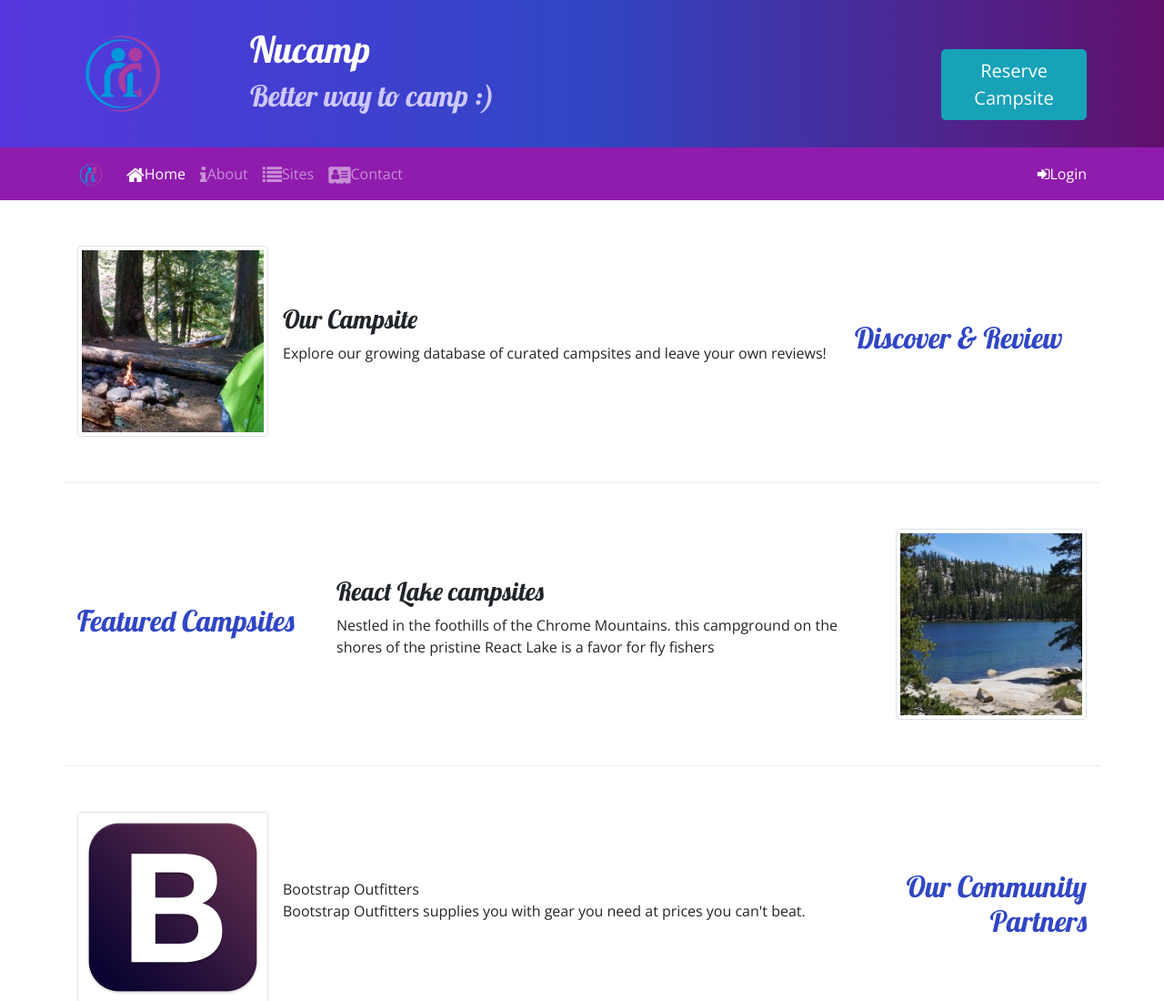
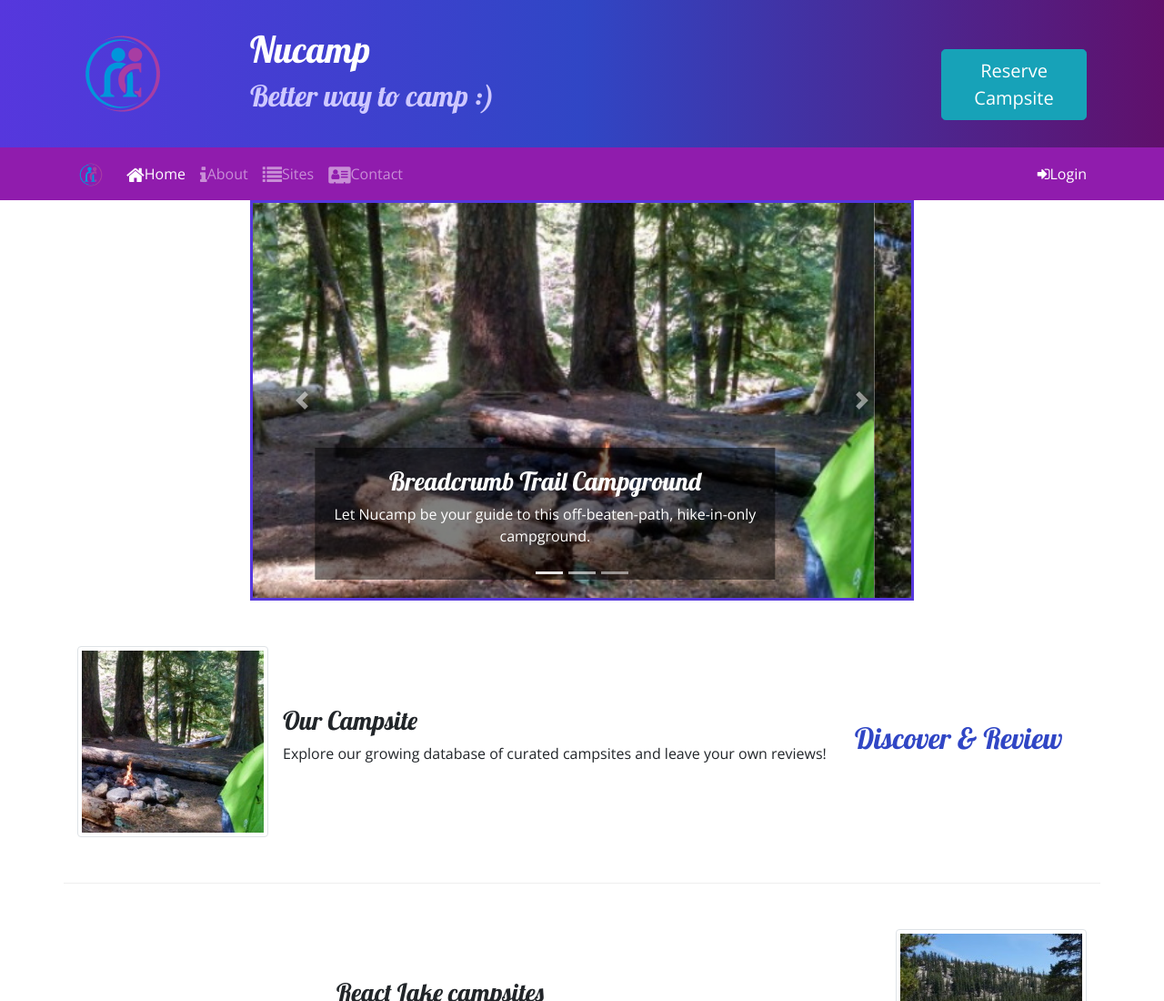
Before and after one commit to accountdaniel/camp-nucamp, a website: page index.html in a window 1280 px wide. Shown: the top 1100 px of the page at 91% size. Drawn offline with nearby package versions, Linux system fonts and the light colour scheme.

Commit message:
carousel

```diff
--- a/index.html
+++ b/index.html
@@ -99,6 +99,57 @@
     </div>
 
     <div class="container">
+        <div class="row row content">
+            <div class="col-md-8 mx-auto">
+                <div id="homeCarousel" class="carousel slide" data-ride="carousel">
+
+                    <ol class="carousel-indicators">
+                        <li data-target="#homeCarousel" data-slide-to="0" class="active"></li>
+                        <li data-target="#homeCarousel" data-slide-to="1"></li>
+                        <li data-target="#homeCarousel" data-slide-to="2"></li>
+                    </ol>
+
+                    <div class="carousel-inner">
+                        <div class="carousel-item active">
+                            <img class="d-block w-100" src="img/breadcrumb-trail.jpg" alt="Breadcrumb Trail Campground" />
+                            <div class="carousel-caption">
+                                <h3>Breadcrumb Trail Campground</h3>
+                                <p class="d-none d-sm-block">Let Nucamp be your guide to this off-beaten-path, hike-in-only campground.</p>
+                            </div>
+                        </div>
+                        <div class="carousel-item">
+                            <img class="d-block w-100" src="img/react-lake.jpg" alt="React lake" />
+                            <div class="carousel-caption">
+                                <h3>React Lake Campground</h3>
+                                <p class="d-none d-sm-block">Nestled in the foothills of the Chrome Mountains, this campground on the shores of the pristine React Lake is a favorite for fly fishers.</p>
+                            </div>
+                        </div>
+                        <div class="carousel-item">
+                            <img class="d-block w-100" src="img/chrome-river.jpg" alt="chrome river campground" />
+                            <div class="carousel-caption">
+                                <h3>Chrome River Campground</h3>
+                                <p class="d-none d-sm-block">Spend a few sunny days and starry nights beneath a canopy of old-growth firs at this enchanting spot by the Chrome River.</p>
+                            </div>
+                        </div>
+                    </div>
+                    <a class="carousel-control-prev" href="#homeCarousel" role="button" data-slide="prev">
+                        <span class="carousel-control-prev-icon"></span>
+                        <span class="sr-only">Previous</span>
+                    </a>
+                    <a class="carousel-control-next" href="#homeCarousel" role="button" data-slide="next">
+                        <span class="carousel-control-next-icon"></span>
+                        <span class="sr-only">Next</span>
+                    </a>
+
+
+                </div>
+
+
+
+            </div>
+        </div>
+
+
         <div class="row row-content align-items-center">
             <div class="col-sm-4 order-sm-last col-md-3">
                 <h2>Discover & Review</h2>
--- a/style.css
+++ b/style.css
@@ -43,3 +43,11 @@ footer {
     border-top: none;
     padding: 10px;
 }
+
+.carousel-caption {
+    background-color: rgba(0, 0, 0, 0.5);
+}
+
+.carousel {
+    border: solid #5637DD;
+}
```
